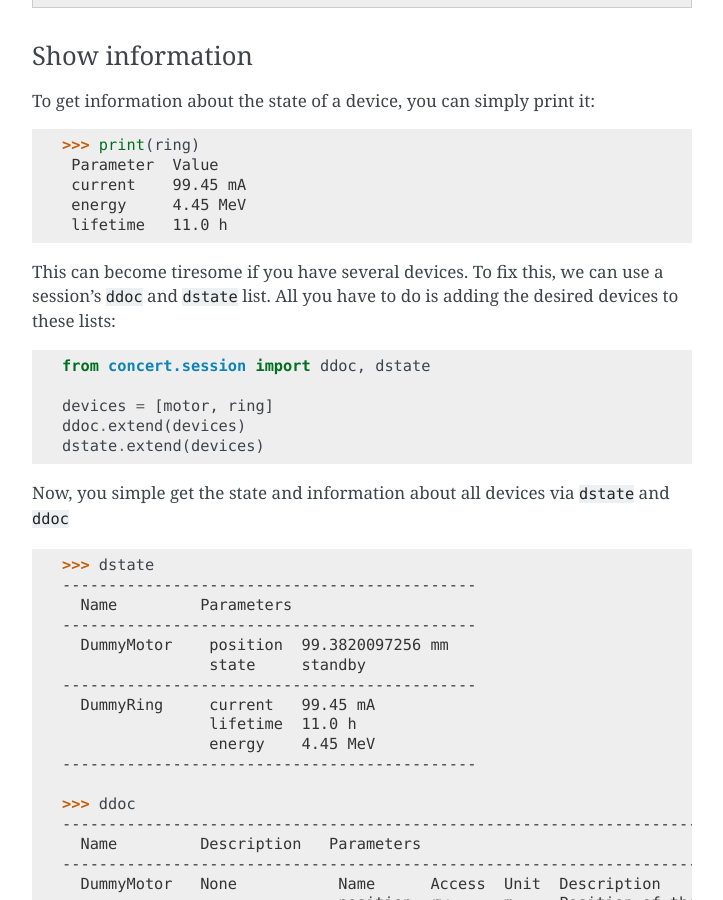
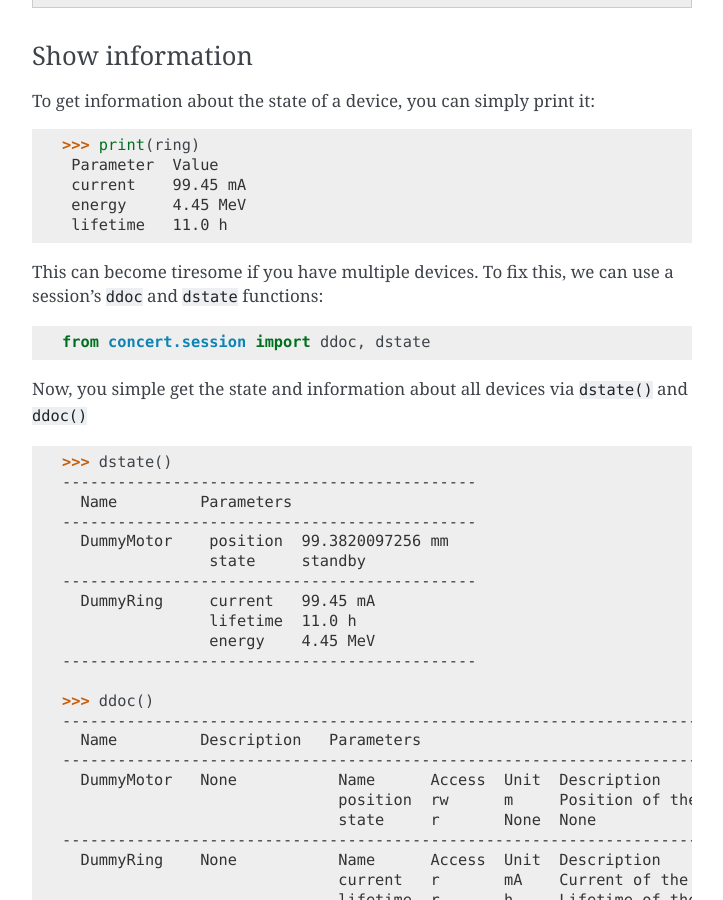
Before and after one commit to ufo-kit/concert, a Sphinx documentation site: the page built from docs/usage/sessions.rst, in a window 1280 px wide and 900 px high, scrolled down 3193 px. Shown: the whole window, without its empty margins (388-1111 px from the left). Built offline with Sphinx 7.4.7, drawn with Linux system fonts in a browser that asks for light colours.

Commit message:
Update documentation for ddoc and dstate

```diff
--- a/docs/usage/sessions.rst
+++ b/docs/usage/sessions.rst
@@ -155,20 +155,15 @@ To get information about the state of a device, you can simply print it::
      energy     4.45 MeV
      lifetime   11.0 h
 
-This can become tiresome if you have several devices. To fix this, we can use a
-session's ``ddoc`` and ``dstate`` list. All you have to do is adding the desired
-devices to these lists::
+This can become tiresome if you have multiple devices. To fix this, we can use a
+session's ``ddoc`` and ``dstate`` functions::
 
     from concert.session import ddoc, dstate
 
-    devices = [motor, ring]
-    ddoc.extend(devices)
-    dstate.extend(devices)
+Now, you simple get the state and information about all devices via ``dstate()``
+and ``ddoc()`` ::
 
-Now, you simple get the state and information about all devices via ``dstate``
-and ``ddoc`` ::
-
-    >>> dstate
+    >>> dstate()
     ---------------------------------------------
       Name         Parameters
     ---------------------------------------------
@@ -180,7 +175,7 @@ and ``ddoc`` ::
                     energy    4.45 MeV
     ---------------------------------------------
 
-    >>> ddoc
+    >>> ddoc()
     ------------------------------------------------------------------------------
       Name         Description   Parameters
     ------------------------------------------------------------------------------
```
